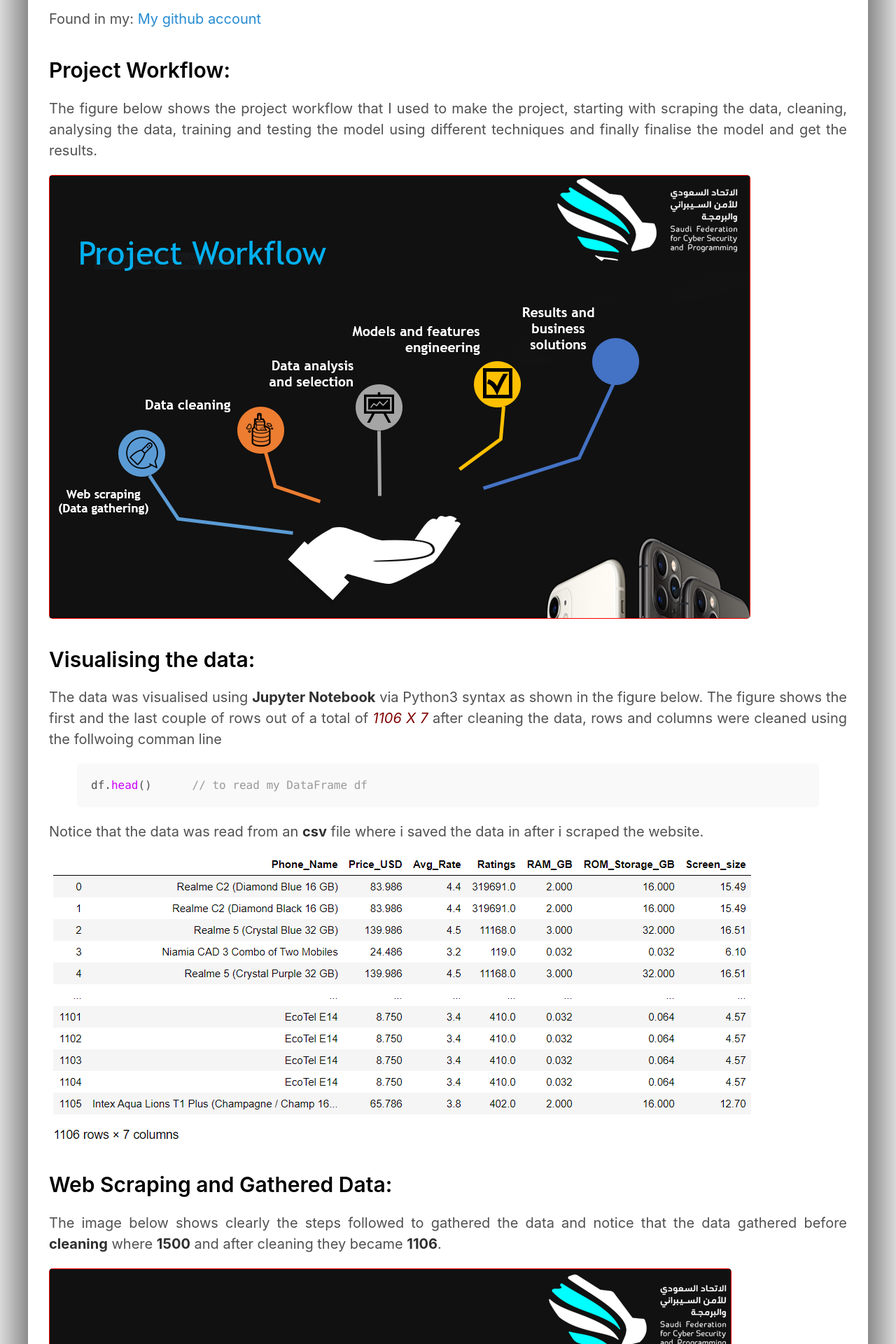
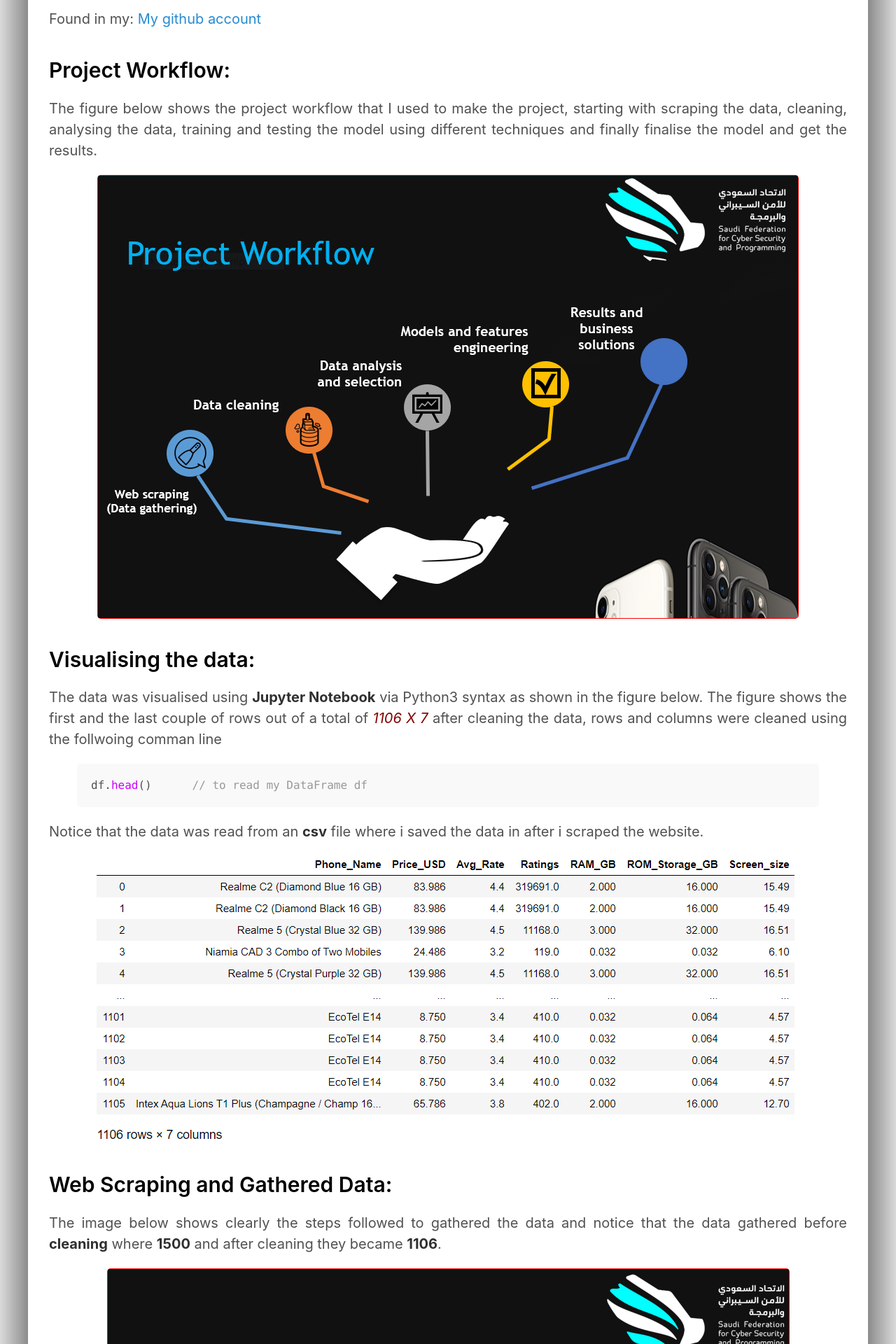
Before and after one commit to alafnan/alafnan.github.io, a Jekyll site: the page built from index.html, in a window 1280 px wide. Shown: the part 1219-3139 px from the top of the page at 70% size. Built offline with Jekyll 4.4.1, drawn with Linux system fonts in a browser that asks for light colours; the list of posts is cut into pages by our own code.

Commit message:
Update _base.scss

```diff
--- a/_sass/_base.scss
+++ b/_sass/_base.scss
@@ -52,6 +52,8 @@ img {
   max-width: 100%;
   margin: 0 0 1rem;
   border-radius: 5px;
+  margin-left: auto;
+   margin-right: auto
 }
 
 table {
```
